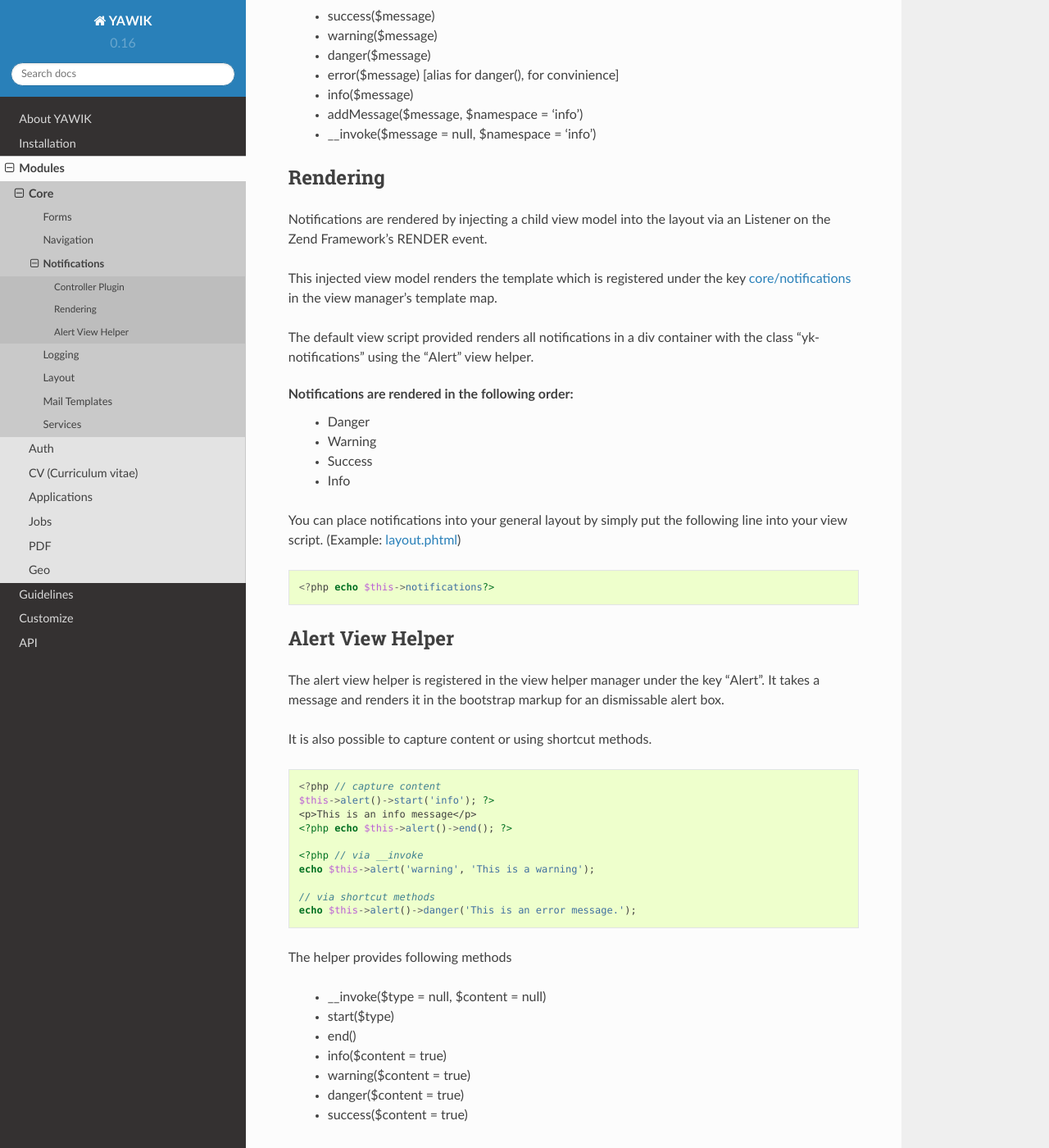
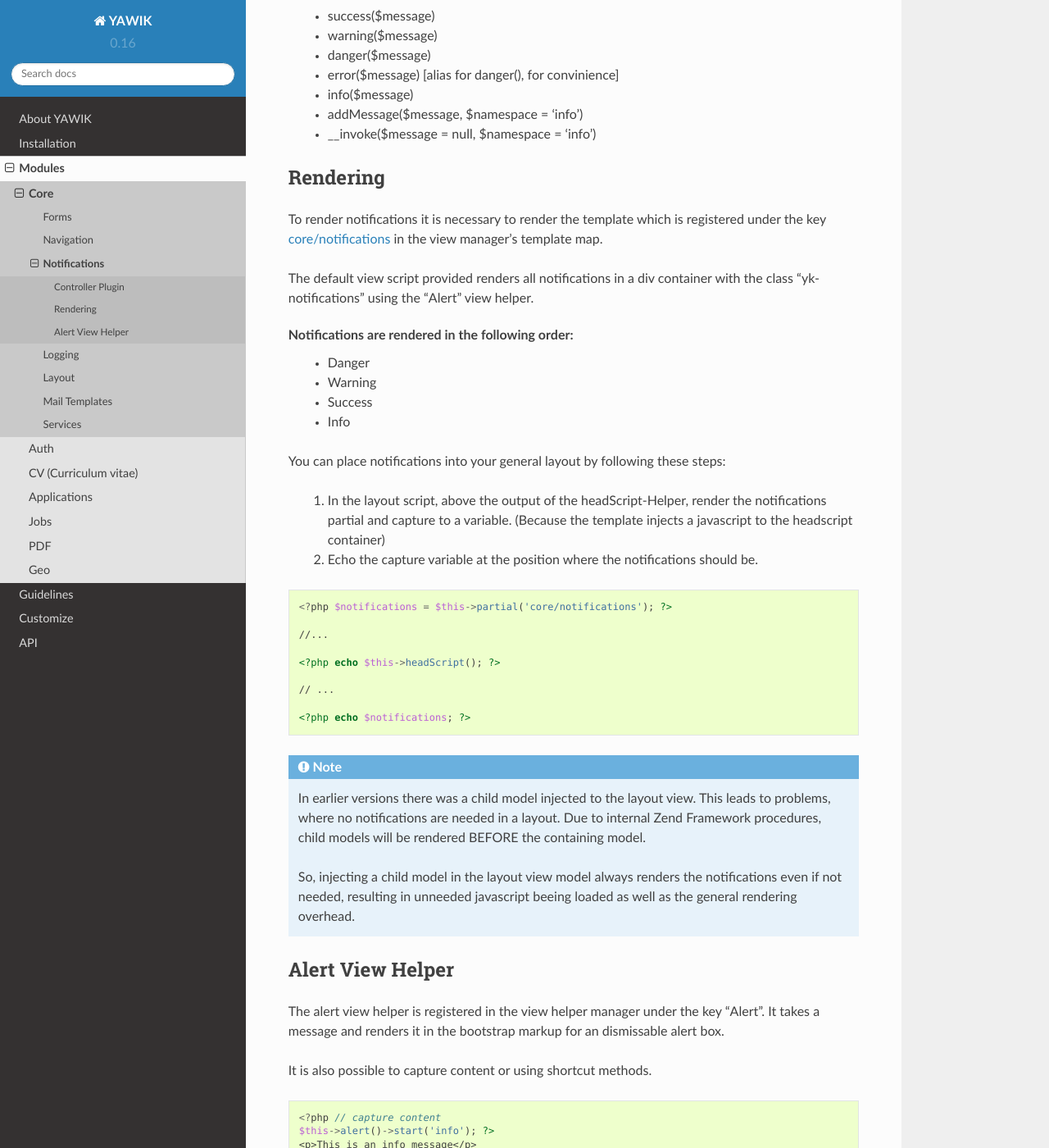
Before and after one commit to cross-solution/YawikDocs, a Sphinx documentation site: the page built from source/modules/core/notifications.rst, in a window 1280 px wide and 1400 px high, scrolled down 865 px. Shown: the whole window at 82% size. Built offline with Sphinx 7.4.7 and the Read the Docs theme 2.0.0, drawn with Linux system fonts in a browser that asks for light colours; comment, search, counter and statistics services are not loaded.

Commit message:
Updates Core/Notifications.

```diff
--- a/source/modules/core/notifications.rst
+++ b/source/modules/core/notifications.rst
@@ -51,10 +51,8 @@ The plugin provides following methods:
 Rendering
 ^^^^^^^^^
 
-Notifications are rendered by injecting a child view model into the layout via
-an Listener on the Zend Framework's RENDER event.
-
-This injected view model renders the template which is registered under the
+To render notifications it is necessary to render the
+template which is registered under the
 key `core/notifications`_ in the view manager's template map.
 
 The default view script provided renders all notifications in a div container
@@ -66,13 +64,36 @@ Notifications are rendered in the following order:
  - Success
  - Info
 
-You can place notifications into your general layout by simply put the following
-line into your view script. (Example: layout.phtml_)
+You can place notifications into your general layout by following these steps:
+
+ 1. In the layout script, above the output of the headScript-Helper, render the
+    notifications partial and capture to a variable. (Because the template injects
+    a javascript to the headscript container)
+
+ 2. Echo the capture variable at the position where the notifications should be.
+
 
 .. code-block:: php
 
-	<?php echo $this->notifications?>
+    <?php $notifications = $this->partial('core/notifications'); ?>
 
+    //...
+
+    <?php echo $this->headScript(); ?>
+
+    // ...
+
+    <?php echo $notifications; ?>
+
+
+.. note::   In earlier versions there was a child model injected to the layout view.
+            This leads to problems, where no notifications are needed in a layout.
+            Due to internal Zend Framework procedures, child models will be rendered
+            BEFORE the containing model.
+
+            So, injecting a child model in the layout view model always renders the notifications
+            even if not needed, resulting in unneeded javascript beeing loaded as well as the general
+            rendering overhead.
 
 .. _core/notifications: https://github.com/cross-solution/YAWIK/blob/master/module/Core/view/partial/notifications.phtml
 .. _layout.phtml: https://github.com/cbleek/YawikDemoSkin/blob/master/view/layout.phtml#L98
```
